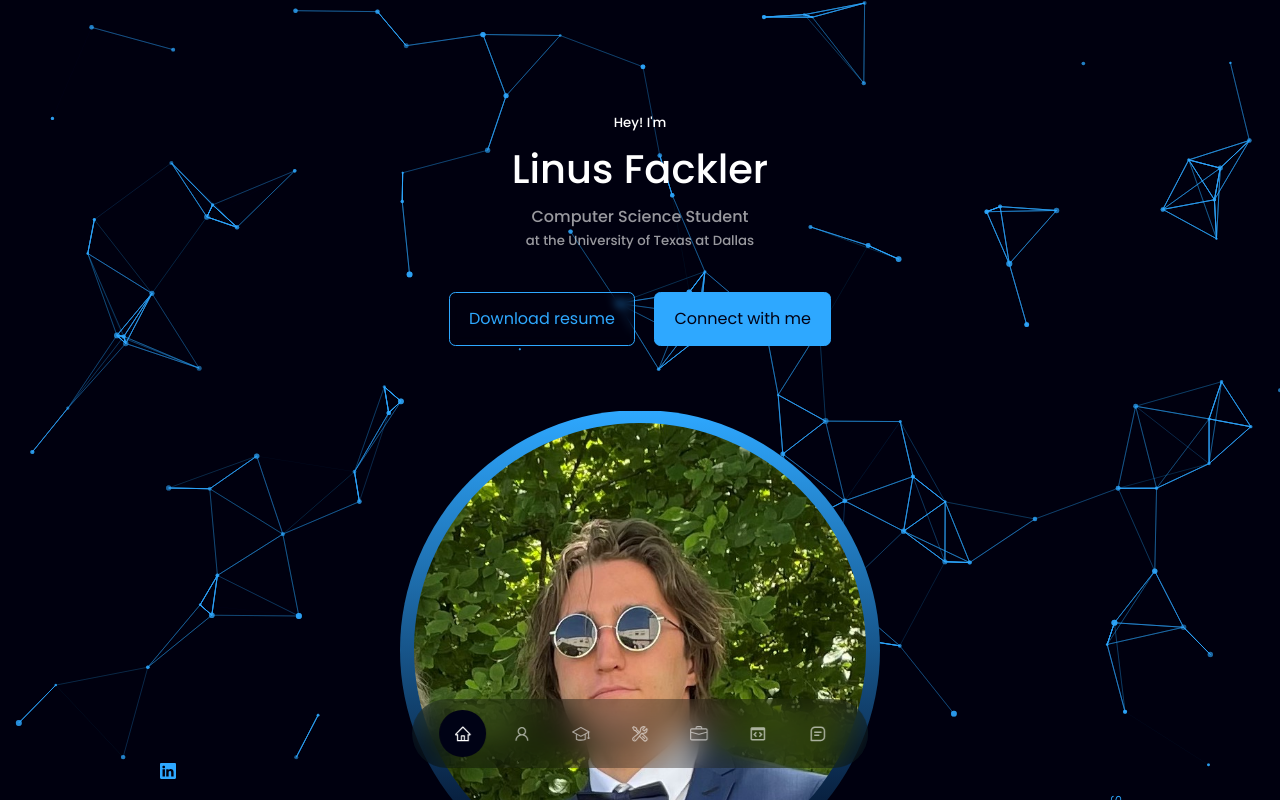
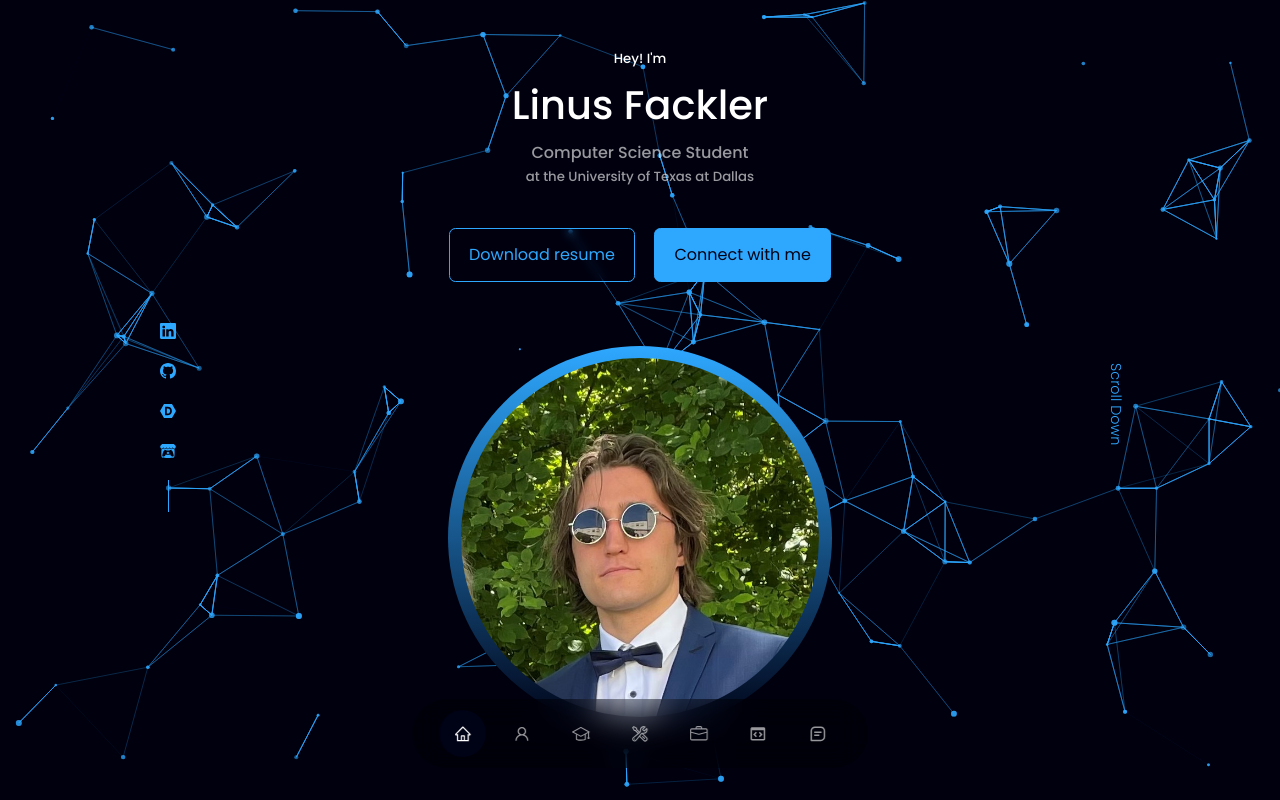
Before and after one commit to linusfackler/react-portfolio-website, a React (Create React App) app: page / in a window 1280 px wide. Shown: the top 800 px of the page. Built offline with nearby package versions, Linux system fonts and the light colour scheme.

Commit message:
fix header

```diff
--- a/src/components/header/HeaderSocials.jsx
+++ b/src/components/header/HeaderSocials.jsx
@@ -1,15 +1,17 @@
 import React from 'react'
 import {BsLinkedin} from 'react-icons/bs'
 import {BsGithub} from 'react-icons/bs'
+import {SiDevpost} from 'react-icons/si'
 import {FaItchIo} from 'react-icons/fa'
 
 
 const HeaderSocials = () => {
   return (
     <div className='header__socials'>
-        <a href="https://linkedin.com/in/linusfackler" target="_blank"><BsLinkedin/></a>
-        <a href="https://github.com/linusfackler" target="_blank"><BsGithub/></a>
-        <a href="https://linusfackler.itch.io/" target="_blank"><FaItchIo/></a>
+        <a href="https://linkedin.com/in/linusfackler" target="_blank" rel="noreferrer"><BsLinkedin/></a>
+        <a href="https://github.com/linusfackler" target="_blank" rel="noreferrer"><BsGithub/></a>
+        <a href="https://devpost.com/linusfackler" target="_blank" rel="noreferrer"><SiDevpost/></a>
+        <a href="https://linusfackler.itch.io/" target="_blank" rel="noreferrer"><FaItchIo/></a>
     </div>
   )
 }
--- a/src/components/header/header.css
+++ b/src/components/header/header.css
@@ -1,6 +1,6 @@
 header {
-    height: 130vh;
-    padding-top: 7rem;
+    height: 100vh;
+    padding-top: 3rem;
     overflow: hidden;
 }
 
@@ -26,7 +26,7 @@ header {
     gap: 0.8rem;
     position: absolute;
     left: 0;
-    bottom: 8rem;
+    bottom: 18rem;
 }
 
 .header__socials::after {
@@ -38,6 +38,7 @@ header {
 
 /* ================ ME ================ */
 .me {
+    border: 0px solid transparent;
     background: linear-gradient(var(--color-primary), var(--color-bg));
     border-radius: 50rem;
     overflow: hidden;
@@ -48,8 +49,7 @@ header {
     margin-top: 4rem;
     padding: 0.8rem 0.8rem 0.8rem 0.8rem;
     backdrop-filter: blur(3px);
-    border: 1px solid transparent;
-    transition: var(--transition);
+    /* transition: var(--transition); */
 }
 
 .image {
@@ -58,6 +58,7 @@ header {
 }
 
 .me:hover {
+    border: 1px solid transparent;
     border-color: var(--color-primary-variant);
     backdrop-filter: blur(10px);
     background: transparent;
@@ -67,14 +68,14 @@ header {
 .scroll__down {
     position: absolute;
     right: -2.3rem;
-    bottom: 12rem;
+    bottom: 24rem;
     transform: rotate(90deg);
     font-weight: 300;
     font-size: 0.9rem;
 }
 
 /* =============== MEDIA QUERIES (LAPTOPS) ================== */
-@media screen and (max-height: 700px) {
+@media screen and (max-height: 800px) {
     .me {
         width: 24rem;
         height: 24rem;
@@ -83,7 +84,7 @@ header {
 }
 
 /* =============== MEDIA QUERIES (LAPTOPS SMALL) ================== */
-@media screen and (max-height: 600px) {
+@media screen and (max-height: 700px) {
     header {
         padding-top: 1rem;
         height: 130vh;
```
